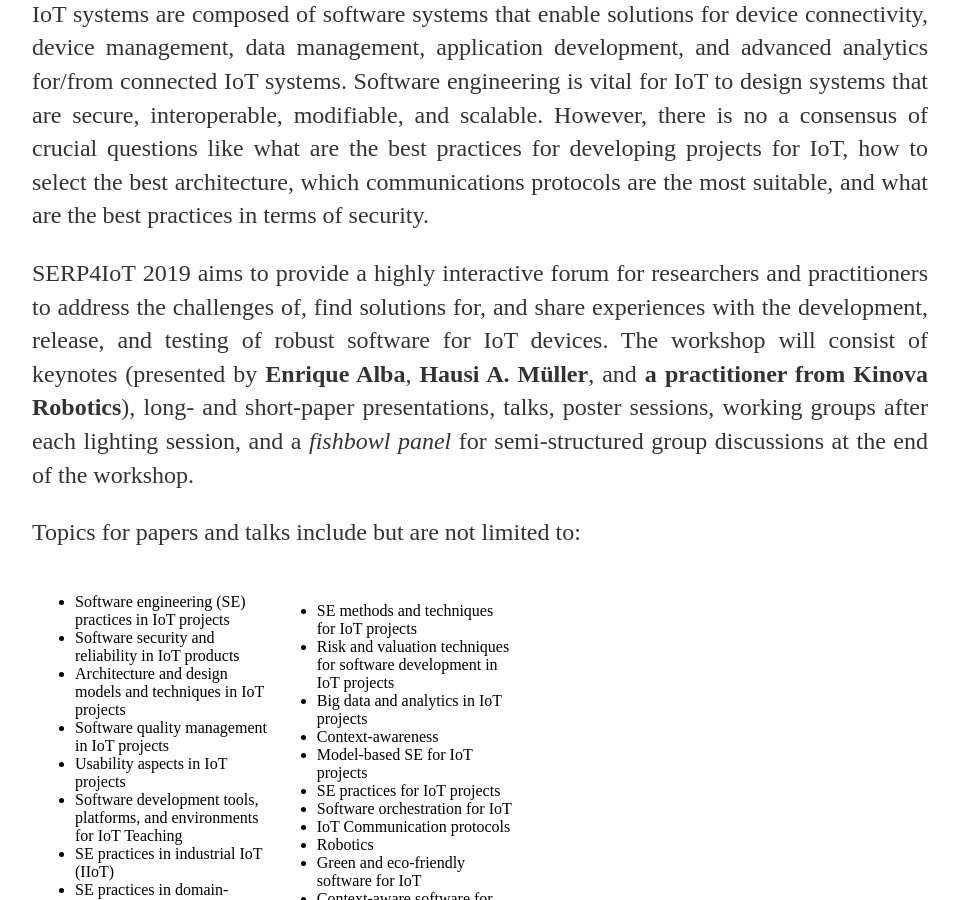
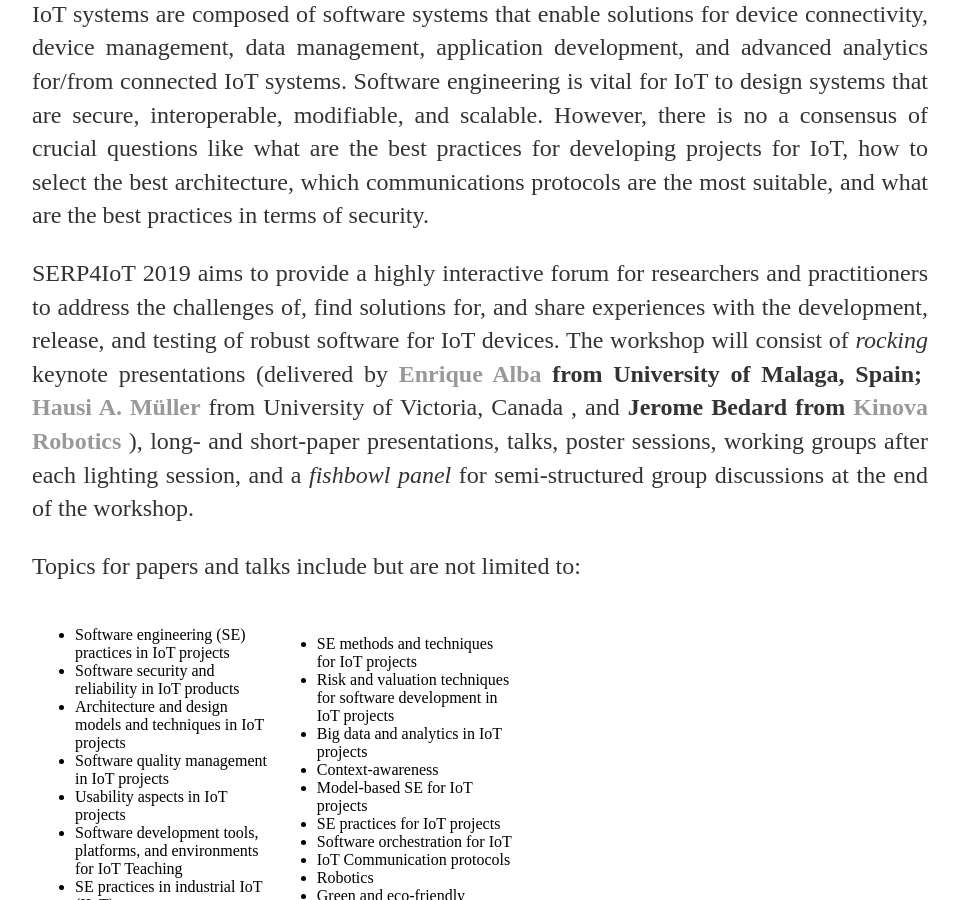
Before and after one commit to moar82/SERP4IoT, a Jekyll site: the page built from cpapers/index.html, in a window 1280 px wide and 900 px high, scrolled down 473 px. Shown: the whole window, without its empty margins (160-1119 px from the left). Built offline with Jekyll 4.4.1, drawn with Linux system fonts in a browser that asks for light colours.

Commit message:
update link of keynote presenters

```diff
--- a/cpapers/index.html
+++ b/cpapers/index.html
@@ -11,7 +11,7 @@ title: call for papers
 <!--<p style="text-align: center;"><span style="font-weight: 400;">http://serp4iot.ptidej.net</span></p>
 <p style="text-align: center;">&nbsp;</p>-->
 <p align="justify"><span style="font-weight: 400;">IoT systems are composed of software systems that enable solutions for device connectivity, device management, data management, application development, and advanced analytics for/from connected IoT systems. Software engineering is vital for IoT to design systems that are secure, interoperable, modifiable, and scalable. However, there is no a consensus of crucial questions like what are the best practices for developing projects for IoT, how to select the best architecture, which communications protocols are the most suitable, and what are the best practices in terms of security.</span></p>
-<p align="justify"><span style="font-weight: 400;">SERP4IoT 2019 aims to provide a highly interactive forum for researchers and practitioners to address the challenges of, find solutions for, and share experiences with the development, release, and testing of robust software for IoT devices. The workshop will consist of keynotes (presented by </span><strong>Enrique Alba</strong><span style="font-weight: 400;">, </span><strong>Hausi A. M&uuml;ller</strong><span style="font-weight: 400;">, and</span><strong> a practitioner from</strong> <strong>Kinova Robotics</strong><span style="font-weight: 400;">), long- and short-paper presentations, talks, poster sessions, working groups after each lighting session, and a </span><em><span style="font-weight: 400;">fishbowl</span></em> <em><span style="font-weight: 400;">panel</span></em><span style="font-weight: 400;"> for semi-structured group discussions at the end of the workshop. &nbsp;</span></p>
+<p align="justify"><span style="font-weight: 400;">SERP4IoT 2019 aims to provide a highly interactive forum for researchers and practitioners to address the challenges of, find solutions for, and share experiences with the development, release, and testing of robust software for IoT devices. The workshop will consist of <em>rocking</em> keynote presentations (delivered by </span><strong><a href="http://www.lcc.uma.es/~eat/" target="_blank" rel="noopener">Enrique Alba</a> from University of Malaga, Spain;&nbsp;</strong> <a href="http://webhome.cs.uvic.ca/~hausi/" target="_blank" rel="noopener"><strong>Hausi A. M&uuml;ller</strong></a> from University of Victoria, Canada <span style="font-weight: 400;">, and</span><strong> Jerome Bedard from</strong> <a href="https://www.kinovarobotics.com"><strong>Kinova Robotics </strong></a><span style="font-weight: 400;">), long- and short-paper presentations, talks, poster sessions, working groups after each lighting session, and a </span><em><span style="font-weight: 400;">fishbowl</span></em> <em><span style="font-weight: 400;">panel</span></em><span style="font-weight: 400;"> for semi-structured group discussions at the end of the workshop. &nbsp;</span></p>
 <p><span style="font-weight: 400;">Topics for papers and talks include but are not limited to:</span></p>
 <table style="width: 486px;">
 <tbody>
```
